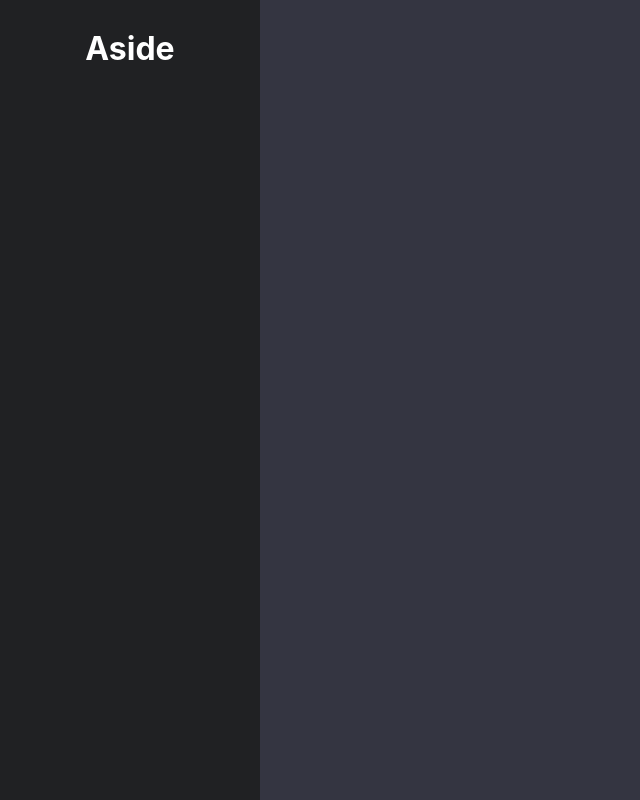
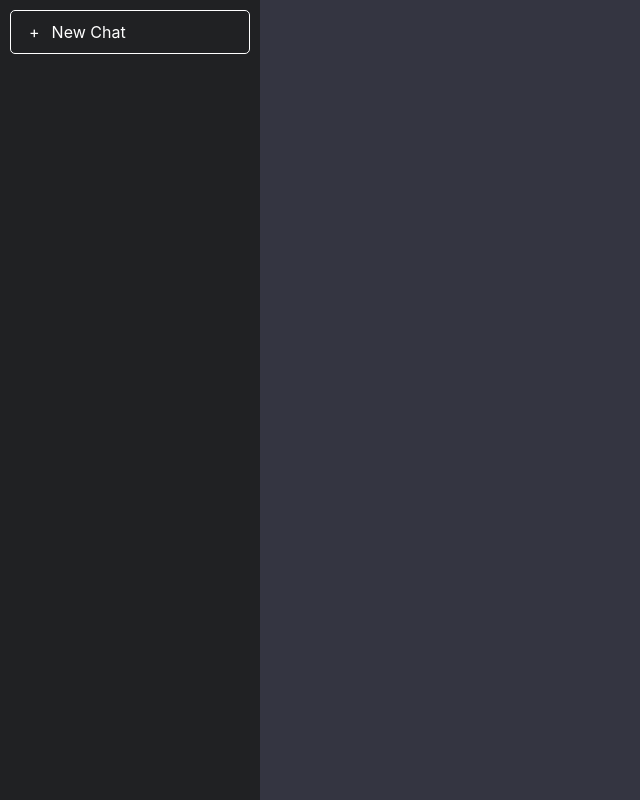
Before and after one commit to anuragyadav20062002/CHATGPT-ADVANCED, a React (Create React App) app in the folder client/: page / in a window 1280 px wide. Shown: the whole page, without its empty margins (0-640 px from the left). Built offline with nearby package versions, Linux system fonts and the light colour scheme.

Commit message:
added new chat button in sidemenu

```diff
--- a/client/src/App.css
+++ b/client/src/App.css
@@ -11,6 +11,23 @@
   width: 260px;
   padding: 10px;
   background-color: #202123;
+}
+.side-menu-button{
+  padding: 12px;
+  border: 1px solid white;
+  border-radius: 5px;
+  text-align: left;
+  transition: 0.25s all;
+}
+
+.side-menu-button:hover{
+  background-color: rgba(255, 255, 255, 0.1);
+}
+
+.side-menu-button span{
+  padding-left: 6px;
+  padding-right: 12px;
+
 }
 
 .chatbox{
--- a/client/src/App.jsx
+++ b/client/src/App.jsx
@@ -6,7 +6,9 @@
   return (
     <div className="App">
       <aside className="sidemenu">
-        <h1>Aside</h1>
+      <div className='side-menu-button'>
+        <span>+</span>
+        New Chat</div>
       </aside>
       <section className='chatbox'></section>
 
```
